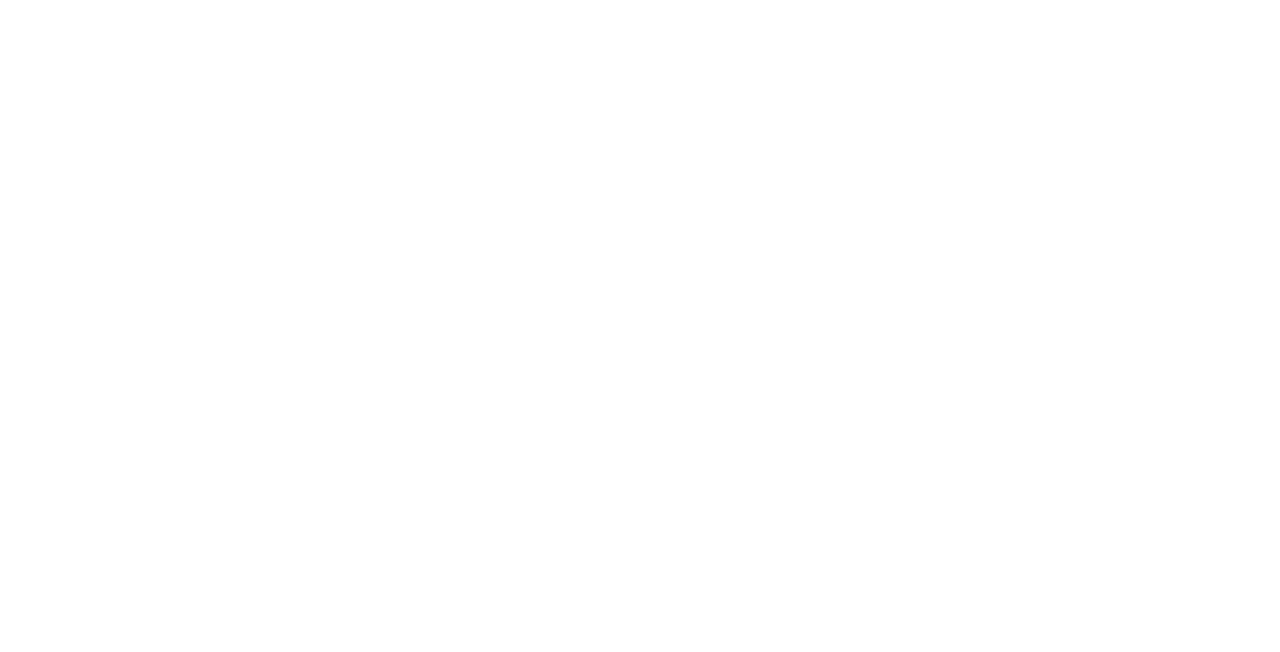
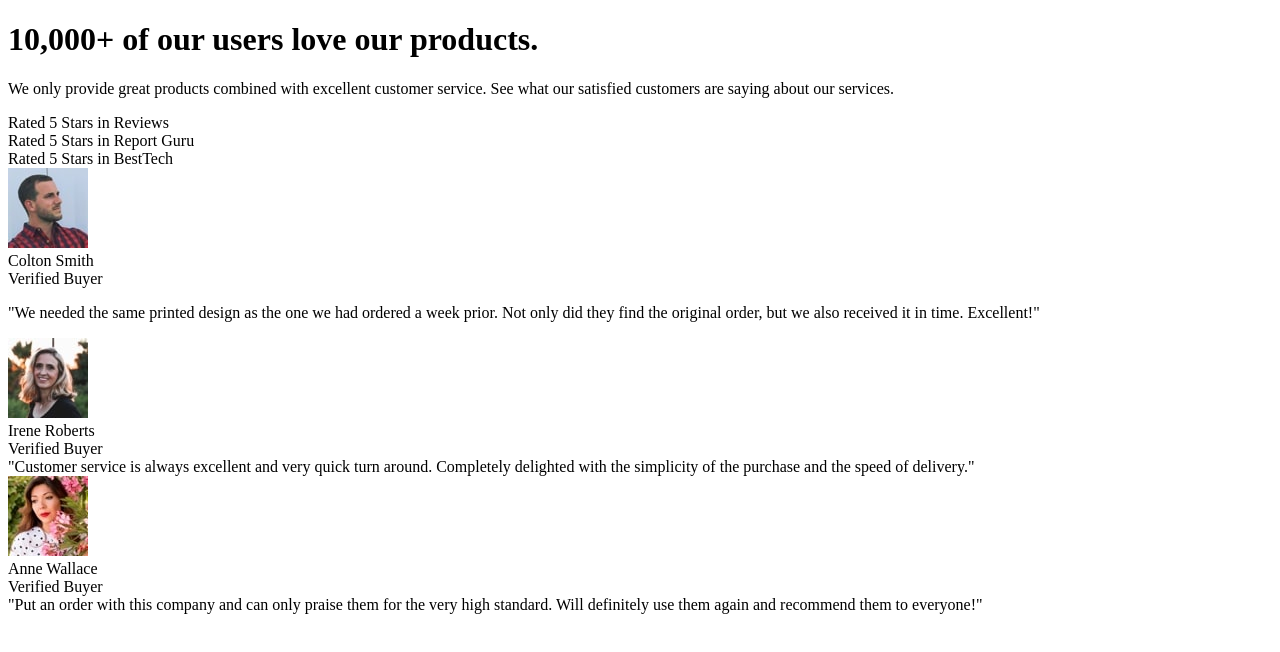
Before and after one commit to iamshashanksharma/social-proof-ui, a plain HTML site: page index.html in a window 1280 px wide. Drawn offline with Linux system fonts and the light colour scheme.

Commit message:
Added website structure with html

```diff
--- a/index.html
+++ b/index.html
@@ -6,6 +6,47 @@
     <title>Document</title>
 </head>
 <body>
-
+    <h1>  10,000+ of our users love our products.</h1>
+    <p>We only provide great products combined with excellent customer service.
+        See what our satisfied customers are saying about our services.</p>
+    <div>
+        Rated 5 Stars in Reviews
+    </div>
+    <div>
+        Rated 5 Stars in Report Guru
+    </div>
+    <div>
+        Rated 5 Stars in BestTech
+    </div>
+    <div>
+        <div>
+            <img src="/assets/image-colton.jpg" alt="colton's image">
+        </div>
+        <div>Colton Smith </div>
+        <div>Verified Buyer</div>
+        <div>
+            <p> "We needed the same printed design as the one we had ordered a week prior.
+                Not only did they find the original order, but we also received it in time.
+                Excellent!"</p>
+        </div>
+    </div>
+    <div>
+        <div>
+            <img src="/assets/image-irene.jpg" alt="Irenes-image">
+        </div>
+        <div>Irene Roberts </div>
+        <div> Verified Buyer</div>
+        <div> "Customer service is always excellent and very quick turn around. Completely
+            delighted with the simplicity of the purchase and the speed of delivery."</div>
+    </div>
+    <div>
+        <div>
+            <img src="/assets/image-anne.jpg" alt="Anne's image">
+        </div>
+        <div>Anne Wallace </div>
+        <div>Verified Buyer</div>
+        <div>"Put an order with this company and can only praise them for the very high
+            standard. Will definitely use them again and recommend them to everyone!"</div>
+    </div>
 </body>
 </html>
```
Also changed, not shown: assets/icon-star.svg (added), assets/image-anne.jpg (added), assets/image-colton.jpg (added), assets/image-irene.jpg (added).
